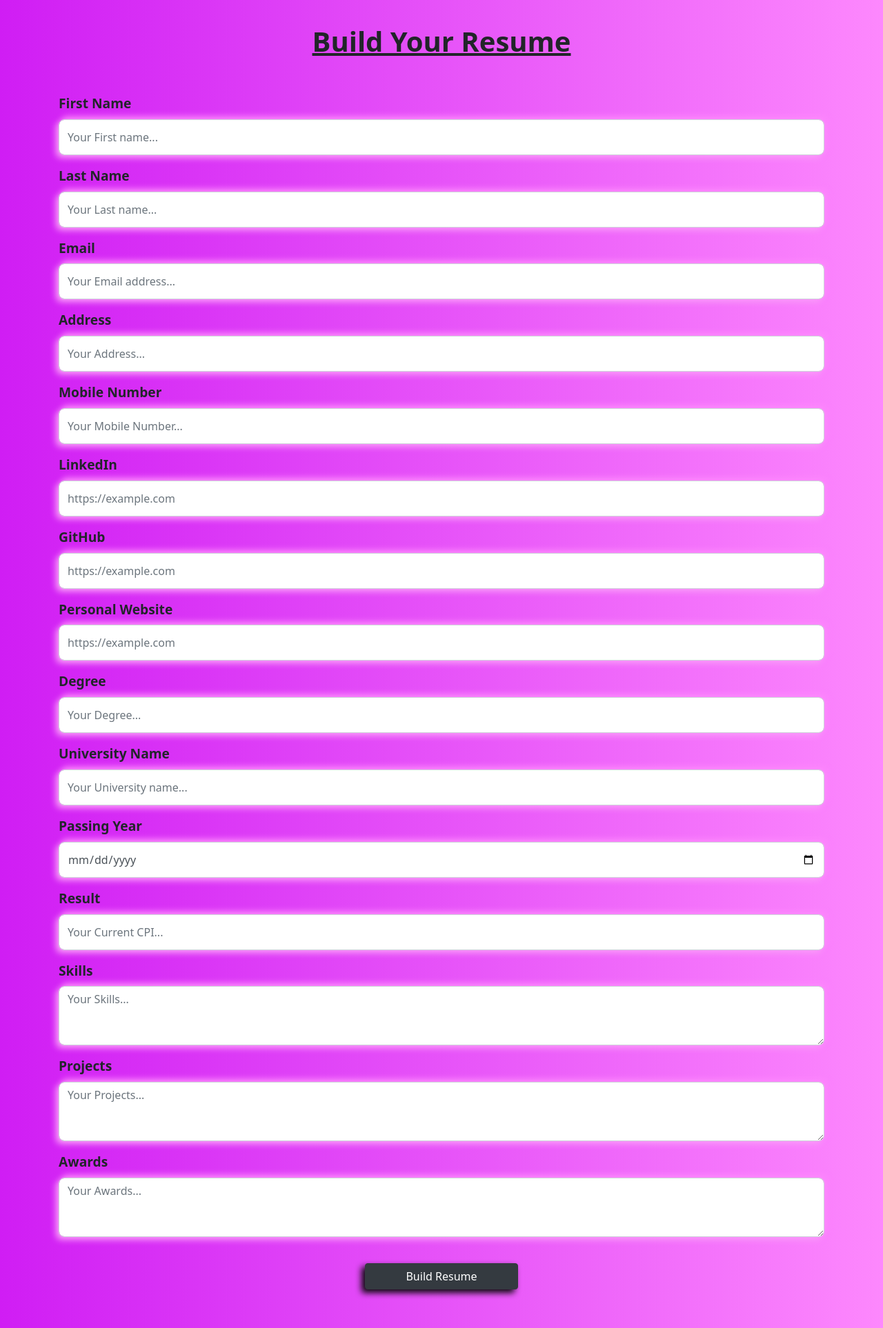
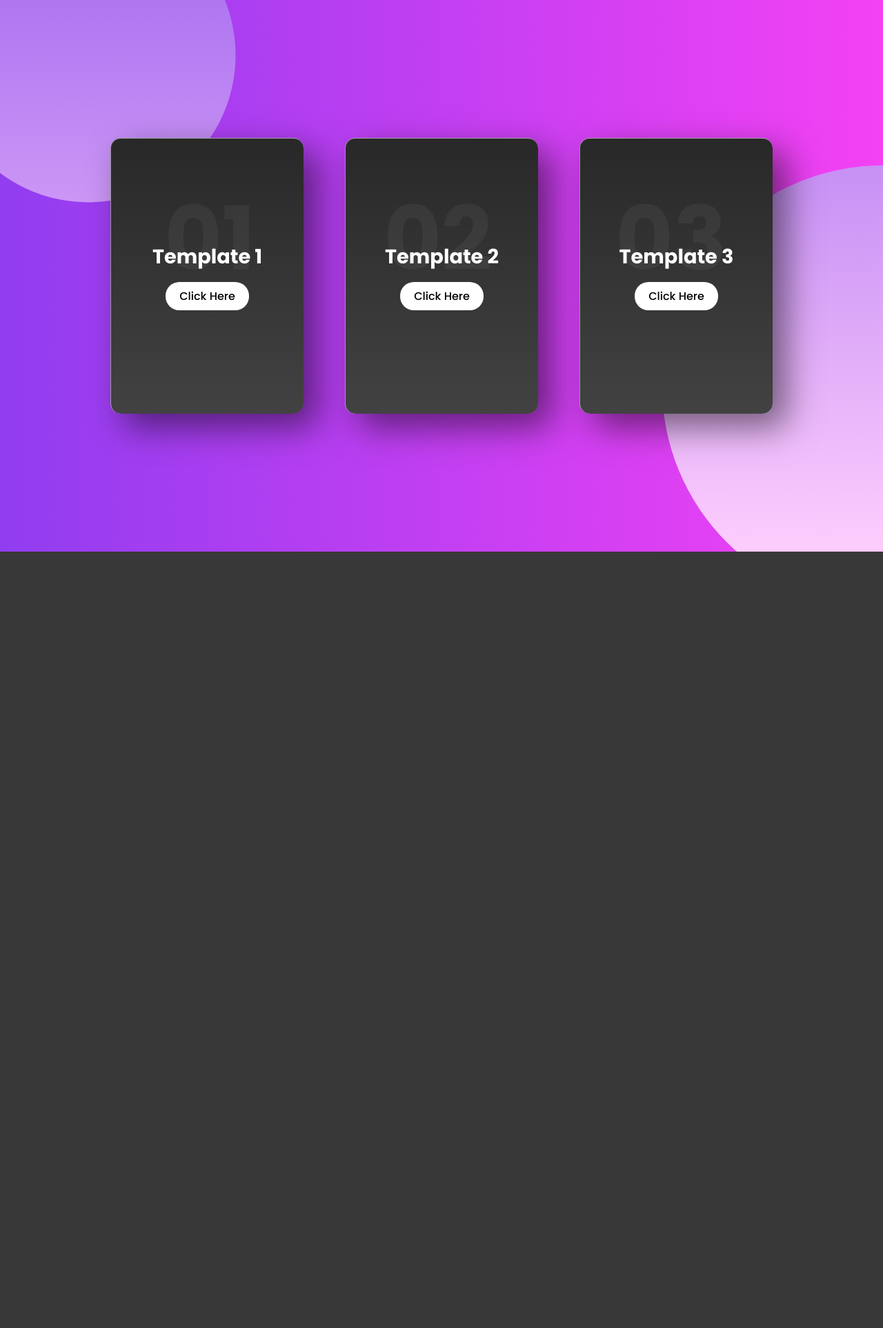
Before and after one commit to vcvedika/Student-Resume-Builder, a Django app: page /resumeGenerator/ in a window 1280 px wide. Shown: the whole page at 69% size. After the commit the page ends 800 px from the top, so only its background shows below. Run offline with Django 4.2, Linux system fonts and the light colour scheme; some libraries are stand-ins or nearby versions.

Commit message:
Added choose templates page

```diff
--- a/studentResumeBuilder/dashboard/templates/dashboard/dashboard.html
+++ b/studentResumeBuilder/dashboard/templates/dashboard/dashboard.html
@@ -41,7 +41,7 @@
         </div>
 
         <div class="create">
-            <button id="btn" class="btn btn-dark" onclick="location.href='{% url 'resume-form' %}'">Create your Resume</button>
+            <button id="btn" class="btn btn-dark" onclick="location.href='{% url 'choose-template' %}'">Create your Resume</button>
         </div>
 
         <div class="logout">
--- /dev/null
+++ b/studentResumeBuilder/resumeGenerator/static/resumeGenerator/cards.css
@@ -0,0 +1,106 @@
+@import url("https://fonts.googleapis.com/css?family=Poppins:200,300,400,500,600,700,800,900&display=swap");
+* {
+  margin: 0;
+  padding: 0;
+  box-sizing: border-box;
+  font-family: "Poppins", sans-serif;
+}
+body {
+  display: flex;
+  justify-content: center;
+  align-items: center;
+  min-height: 100vh;
+  background: linear-gradient(90deg, #913df0 0%,  #f441f4 100%);
+}
+body::before {
+    content: "";
+    position: absolute;
+    top: 0;
+    left: 0;
+    width: 100%;
+    height: 100%;
+    background: linear-gradient(#af76f1,  #fdcdfd );
+    clip-path: circle(30% at right 70%);
+}
+body::after {
+    content: "";
+    position: absolute;
+    top: 0;
+    left: 0;
+    width: 100%;
+    height: 100%;
+    background: linear-gradient(#af76f1,  #fdcdfd );
+    clip-path: circle(20% at 10% 10%);
+}
+.container {
+  position: relative;
+  display: flex;
+  justify-content: center;
+  align-items: center;
+  max-width: 1200px;
+  flex-wrap: wrap;
+  z-index: 1;
+}
+.container .card {
+  position: relative;
+  width: 280px;
+  height: 400px;
+  margin: 30px;
+  box-shadow: 20px 20px 50px rgba(0, 0, 0, 0.5);
+  border-radius: 15px;
+  background: rgba(255, 255, 255, 0.1);
+  overflow: hiddens;
+  display: flex;
+  justify-content: center;
+  align-items: center;
+  border-top: 1px solid rgba(255, 255, 255, 0.5);
+  border-left: 1px solid rgba(255, 255, 255, 0.5);
+  backdrop-filter: blur(5px);
+  background: linear-gradient(360deg, #424242 0%,  #292829 100%);
+}
+.container .card .content {
+  padding: 20px;
+  text-align: center;
+  transform: translateY(0px);
+  opacity: 1;
+  transition: 0.5s;
+}
+.container .card:hover .content {
+  transform: translateY(0px);
+  opacity: 1;
+}
+.container .card .content h1 {
+  position: absolute;
+  top: -80px;
+  right: 30px;
+  font-size: 8em;
+  color: rgba(255, 255, 255, 0.05);
+  pointer-events: none;
+}
+.container .card .content h2 {
+  font-size: 1.8em;
+  color: #fff;
+  z-index: 1;
+}
+.container .card .content h3 {
+  font-size: 1.8em;
+  color: #fff;
+  z-index: 1;
+}
+.container .card .content p {
+  font-size: 1em;
+  color: #fff;
+  font-weight: 300;
+}
+.container .card .content a {
+  position: relative;
+  display: inline-block;
+  padding: 8px 20px;
+  margin-top: 15px;
+  background: #fff;
+  color: #000;
+  border-radius: 20px;
+  text-decoration: none;
+  font-weight: 500;
+  box-shadow: 0 5px 15px ();
+}
--- a/studentResumeBuilder/resumeGenerator/static/resumeGenerator/style.css
+++ b/studentResumeBuilder/resumeGenerator/static/resumeGenerator/style.css
@@ -3,11 +3,6 @@
     padding: 0;
     font-family: system-ui, -apple-system, BlinkMacSystemFont, 'Segoe UI', Roboto, Oxygen, Ubuntu, Cantarell, 'Open Sans', 'Helvetica Neue', sans-serif;
 }
-
-body {
-    background-image: linear-gradient(270deg, #fd88fd 0%, #d01df4 100%);
-}
-
 
 .form-group label {
     font-size: larger;
@@ -18,7 +13,6 @@ body {
     height: 6.5vh;
     background-blend-mode: multiply;
     background-repeat: no-repeat;
-    box-shadow: -4px 4px 10px  #f99af9, 4px -4px 10px #fd87fd;
 }
 
 #btn {
--- /dev/null
+++ b/studentResumeBuilder/resumeGenerator/static/resumeGenerator/vanillaTilt.js
@@ -0,0 +1,533 @@
+var VanillaTilt = (function () {
+    "use strict";
+    class VanillaTilt {
+      constructor(element, settings = {}) {
+        if (!(element instanceof Node)) {
+          throw (
+            "Can't initialize VanillaTilt because " + element + " is not a Node."
+          );
+        }
+        this.width = null;
+        this.height = null;
+        this.clientWidth = null;
+        this.clientHeight = null;
+        this.left = null;
+        this.top = null;
+        this.gammazero = null;
+        this.betazero = null;
+        this.lastgammazero = null;
+        this.lastbetazero = null;
+
+        this.transitionTimeout = null;
+        this.updateCall = null;
+        this.event = null;
+
+        this.updateBind = this.update.bind(this);
+        this.resetBind = this.reset.bind(this);
+
+        this.element = element;
+        this.settings = this.extendSettings(settings);
+
+        this.reverse = this.settings.reverse ? -1 : 1;
+        this.glare = VanillaTilt.isSettingTrue(this.settings.glare);
+        this.glarePrerender = VanillaTilt.isSettingTrue(
+          this.settings["glare-prerender"]
+        );
+        this.fullPageListening = VanillaTilt.isSettingTrue(
+          this.settings["full-page-listening"]
+        );
+        this.gyroscope = VanillaTilt.isSettingTrue(this.settings.gyroscope);
+        this.gyroscopeSamples = this.settings.gyroscopeSamples;
+
+        this.elementListener = this.getElementListener();
+
+        if (this.glare) {
+          this.prepareGlare();
+        }
+
+        if (this.fullPageListening) {
+          this.updateClientSize();
+        }
+
+        this.addEventListeners();
+        this.reset();
+        this.updateInitialPosition();
+      }
+
+      static isSettingTrue(setting) {
+        return setting === "" || setting === true || setting === 1;
+      }
+      getElementListener() {
+        if (this.fullPageListening) {
+          return window.document;
+        }
+
+        if (typeof this.settings["mouse-event-element"] === "string") {
+          const mouseEventElement = document.querySelector(
+            this.settings["mouse-event-element"]
+          );
+
+          if (mouseEventElement) {
+            return mouseEventElement;
+          }
+        }
+
+        if (this.settings["mouse-event-element"] instanceof Node) {
+          return this.settings["mouse-event-element"];
+        }
+
+        return this.element;
+      }
+      addEventListeners() {
+        this.onMouseEnterBind = this.onMouseEnter.bind(this);
+        this.onMouseMoveBind = this.onMouseMove.bind(this);
+        this.onMouseLeaveBind = this.onMouseLeave.bind(this);
+        this.onWindowResizeBind = this.onWindowResize.bind(this);
+        this.onDeviceOrientationBind = this.onDeviceOrientation.bind(this);
+
+        this.elementListener.addEventListener(
+          "mouseenter",
+          this.onMouseEnterBind
+        );
+        this.elementListener.addEventListener(
+          "mouseleave",
+          this.onMouseLeaveBind
+        );
+        this.elementListener.addEventListener("mousemove", this.onMouseMoveBind);
+
+        if (this.glare || this.fullPageListening) {
+          window.addEventListener("resize", this.onWindowResizeBind);
+        }
+
+        if (this.gyroscope) {
+          window.addEventListener(
+            "deviceorientation",
+            this.onDeviceOrientationBind
+          );
+        }
+      }
+      removeEventListeners() {
+        this.elementListener.removeEventListener(
+          "mouseenter",
+          this.onMouseEnterBind
+        );
+        this.elementListener.removeEventListener(
+          "mouseleave",
+          this.onMouseLeaveBind
+        );
+        this.elementListener.removeEventListener(
+          "mousemove",
+          this.onMouseMoveBind
+        );
+
+        if (this.gyroscope) {
+          window.removeEventListener(
+            "deviceorientation",
+            this.onDeviceOrientationBind
+          );
+        }
+
+        if (this.glare || this.fullPageListening) {
+          window.removeEventListener("resize", this.onWindowResizeBind);
+        }
+      }
+
+      destroy() {
+        clearTimeout(this.transitionTimeout);
+        if (this.updateCall !== null) {
+          cancelAnimationFrame(this.updateCall);
+        }
+
+        this.reset();
+
+        this.removeEventListeners();
+        this.element.vanillaTilt = null;
+        delete this.element.vanillaTilt;
+
+        this.element = null;
+      }
+
+      onDeviceOrientation(event) {
+        if (event.gamma === null || event.beta === null) {
+          return;
+        }
+
+        this.updateElementPosition();
+
+        if (this.gyroscopeSamples > 0) {
+          this.lastgammazero = this.gammazero;
+          this.lastbetazero = this.betazero;
+
+          if (this.gammazero === null) {
+            this.gammazero = event.gamma;
+            this.betazero = event.beta;
+          } else {
+            this.gammazero = (event.gamma + this.lastgammazero) / 2;
+            this.betazero = (event.beta + this.lastbetazero) / 2;
+          }
+
+          this.gyroscopeSamples -= 1;
+        }
+
+        const totalAngleX =
+          this.settings.gyroscopeMaxAngleX - this.settings.gyroscopeMinAngleX;
+        const totalAngleY =
+          this.settings.gyroscopeMaxAngleY - this.settings.gyroscopeMinAngleY;
+
+        const degreesPerPixelX = totalAngleX / this.width;
+        const degreesPerPixelY = totalAngleY / this.height;
+
+        const angleX =
+          event.gamma - (this.settings.gyroscopeMinAngleX + this.gammazero);
+        const angleY =
+          event.beta - (this.settings.gyroscopeMinAngleY + this.betazero);
+
+        const posX = angleX / degreesPerPixelX;
+        const posY = angleY / degreesPerPixelY;
+
+        if (this.updateCall !== null) {
+          cancelAnimationFrame(this.updateCall);
+        }
+
+        this.event = {
+          clientX: posX + this.left,
+          clientY: posY + this.top,
+        };
+
+        this.updateCall = requestAnimationFrame(this.updateBind);
+      }
+
+      onMouseEnter() {
+        this.updateElementPosition();
+        this.element.style.willChange = "transform";
+        this.setTransition();
+      }
+
+      onMouseMove(event) {
+        if (this.updateCall !== null) {
+          cancelAnimationFrame(this.updateCall);
+        }
+
+        this.event = event;
+        this.updateCall = requestAnimationFrame(this.updateBind);
+      }
+
+      onMouseLeave() {
+        this.setTransition();
+
+        if (this.settings.reset) {
+          requestAnimationFrame(this.resetBind);
+        }
+      }
+
+      reset() {
+        this.event = {
+          clientX: this.left + this.width / 2,
+          clientY: this.top + this.height / 2,
+        };
+
+        if (this.element && this.element.style) {
+          this.element.style.transform =
+            `perspective(${this.settings.perspective}px) ` +
+            `rotateX(0deg) ` +
+            `rotateY(0deg) ` +
+            `scale3d(1, 1, 1)`;
+        }
+
+        this.resetGlare();
+      }
+
+      resetGlare() {
+        if (this.glare) {
+          this.glareElement.style.transform =
+            "rotate(180deg) translate(-50%, -50%)";
+          this.glareElement.style.opacity = "0";
+        }
+      }
+
+      updateInitialPosition() {
+        if (this.settings.startX === 0 && this.settings.startY === 0) {
+          return;
+        }
+
+        this.onMouseEnter();
+
+        if (this.fullPageListening) {
+          this.event = {
+            clientX:
+              ((this.settings.startX + this.settings.max) /
+                (2 * this.settings.max)) *
+              this.clientWidth,
+            clientY:
+              ((this.settings.startY + this.settings.max) /
+                (2 * this.settings.max)) *
+              this.clientHeight,
+          };
+        } else {
+          this.event = {
+            clientX:
+              this.left +
+              ((this.settings.startX + this.settings.max) /
+                (2 * this.settings.max)) *
+                this.width,
+            clientY:
+              this.top +
+              ((this.settings.startY + this.settings.max) /
+                (2 * this.settings.max)) *
+                this.height,
+          };
+        }
+
+        let backupScale = this.settings.scale;
+        this.settings.scale = 1;
+        this.update();
+        this.settings.scale = backupScale;
+        this.resetGlare();
+      }
+
+      getValues() {
+        let x, y;
+
+        if (this.fullPageListening) {
+          x = this.event.clientX / this.clientWidth;
+          y = this.event.clientY / this.clientHeight;
+        } else {
+          x = (this.event.clientX - this.left) / this.width;
+          y = (this.event.clientY - this.top) / this.height;
+        }
+
+        x = Math.min(Math.max(x, 0), 1);
+        y = Math.min(Math.max(y, 0), 1);
+
+        let tiltX = (
+          this.reverse *
+          (this.settings.max - x * this.settings.max * 2)
+        ).toFixed(2);
+        let tiltY = (
+          this.reverse *
+          (y * this.settings.max * 2 - this.settings.max)
+        ).toFixed(2);
+        let angle =
+          Math.atan2(
+            this.event.clientX - (this.left + this.width / 2),
+            -(this.event.clientY - (this.top + this.height / 2))
+          ) *
+          (180 / Math.PI);
+
+        return {
+          tiltX: tiltX,
+          tiltY: tiltY,
+          percentageX: x * 100,
+          percentageY: y * 100,
+          angle: angle,
+        };
+      }
+
+      updateElementPosition() {
+        let rect = this.element.getBoundingClientRect();
+
+        this.width = this.element.offsetWidth;
+        this.height = this.element.offsetHeight;
+        this.left = rect.left;
+        this.top = rect.top;
+      }
+
+      update() {
+        let values = this.getValues();
+
+        this.element.style.transform =
+          "perspective(" +
+          this.settings.perspective +
+          "px) " +
+          "rotateX(" +
+          (this.settings.axis === "x" ? 0 : values.tiltY) +
+          "deg) " +
+          "rotateY(" +
+          (this.settings.axis === "y" ? 0 : values.tiltX) +
+          "deg) " +
+          "scale3d(" +
+          this.settings.scale +
+          ", " +
+          this.settings.scale +
+          ", " +
+          this.settings.scale +
+          ")";
+
+        if (this.glare) {
+          this.glareElement.style.transform = `rotate(${values.angle}deg) translate(-50%, -50%)`;
+          this.glareElement.style.opacity = `${
+            (values.percentageY * this.settings["max-glare"]) / 100
+          }`;
+        }
+
+        this.element.dispatchEvent(
+          new CustomEvent("tiltChange", {
+            detail: values,
+          })
+        );
+
+        this.updateCall = null;
+      }
+      prepareGlare() {
+        // If option pre-render is enabled we assume all html/css is present for an optimal glare effect.
+        if (!this.glarePrerender) {
+          // Create glare element
+          const jsTiltGlare = document.createElement("div");
+          jsTiltGlare.classList.add("js-tilt-glare");
+
+          const jsTiltGlareInner = document.createElement("div");
+          jsTiltGlareInner.classList.add("js-tilt-glare-inner");
+
+          jsTiltGlare.appendChild(jsTiltGlareInner);
+          this.element.appendChild(jsTiltGlare);
+        }
+
+        this.glareElementWrapper = this.element.querySelector(".js-tilt-glare");
+        this.glareElement = this.element.querySelector(".js-tilt-glare-inner");
+
+        if (this.glarePrerender) {
+          return;
+        }
+
+        Object.assign(this.glareElementWrapper.style, {
+          position: "absolute",
+          top: "0",
+          left: "0",
+          width: "100%",
+          height: "100%",
+          overflow: "hidden",
+          "pointer-events": "none",
+        });
+
+        Object.assign(this.glareElement.style, {
+          position: "absolute",
+          top: "50%",
+          left: "50%",
+          "pointer-events": "none",
+          "background-image": `linear-gradient(0deg, rgba(255,255,255,0) 0%, rgba(255,255,255,1) 100%)`,
+          transform: "rotate(180deg) translate(-50%, -50%)",
+          "transform-origin": "0% 0%",
+          opacity: "0",
+        });
+
+        this.updateGlareSize();
+      }
+
+      updateGlareSize() {
+        if (this.glare) {
+          const glareSize =
+            (this.element.offsetWidth > this.element.offsetHeight
+              ? this.element.offsetWidth
+              : this.element.offsetHeight) * 2;
+
+          Object.assign(this.glareElement.style, {
+            width: `${glareSize}px`,
+            height: `${glareSize}px`,
+          });
+        }
+      }
+
+      updateClientSize() {
+        this.clientWidth =
+          window.innerWidth ||
+          document.documentElement.clientWidth ||
+          document.body.clientWidth;
+
+        this.clientHeight =
+          window.innerHeight ||
+          document.documentElement.clientHeight ||
+          document.body.clientHeight;
+      }
+
+      onWindowResize() {
+        this.updateGlareSize();
+        this.updateClientSize();
+      }
+
+      setTransition() {
+        clearTimeout(this.transitionTimeout);
+        this.element.style.transition =
+          this.settings.speed + "ms " + this.settings.easing;
+        if (this.glare)
+          this.glareElement.style.transition = `opacity ${this.settings.speed}ms ${this.settings.easing}`;
+
+        this.transitionTimeout = setTimeout(() => {
+          this.element.style.transition = "";
+          if (this.glare) {
+            this.glareElement.style.transition = "";
+          }
+        }, this.settings.speed);
+      }
+      extendSettings(settings) {
+        let defaultSettings = {
+          reverse: false,
+          max: 15,
+          startX: 0,
+          startY: 0,
+          perspective: 1000,
+          easing: "cubic-bezier(.03,.98,.52,.99)",
+          scale: 1,
+          speed: 300,
+          transition: true,
+          axis: null,
+          glare: false,
+          "max-glare": 1,
+          "glare-prerender": false,
+          "full-page-listening": false,
+          "mouse-event-element": null,
+          reset: true,
+          gyroscope: true,
+          gyroscopeMinAngleX: -45,
+          gyroscopeMaxAngleX: 45,
+          gyroscopeMinAngleY: -45,
+          gyroscopeMaxAngleY: 45,
+          gyroscopeSamples: 10,
+        };
+
+        let newSettings = {};
+        for (var property in defaultSettings) {
+          if (property in settings) {
+            newSettings[property] = settings[property];
+          } else if (this.element.hasAttribute("data-tilt-" + property)) {
+            let attribute = this.element.getAttribute("data-tilt-" + property);
+            try {
+              newSettings[property] = JSON.parse(attribute);
+            } catch (e) {
+              newSettings[property] = attribute;
+            }
+          } else {
+            newSettings[property] = defaultSettings[property];
+          }
+        }
+
+        return newSettings;
+      }
+
+      static init(elements, settings) {
+        if (elements instanceof Node) {
+          elements = [elements];
+        }
+
+        if (elements instanceof NodeList) {
+          elements = [].slice.call(elements);
+        }
+
+        if (!(elements instanceof Array)) {
+          return;
+        }
+
+        elements.forEach((element) => {
+          if (!("vanillaTilt" in element)) {
+            element.vanillaTilt = new VanillaTilt(element, settings);
+          }
+        });
+      }
+    }
+
+    if (typeof document !== "undefined") {
+      window.VanillaTilt = VanillaTilt;
+      VanillaTilt.init(document.querySelectorAll("[data-tilt]"));
+    }
+
+    return VanillaTilt;
+  })();
--- /dev/null
+++ b/studentResumeBuilder/resumeGenerator/templates/resumeGenerator/chooseTemplate.html
@@ -0,0 +1,55 @@
+{% load static %}
+<!DOCTYPE html>
+<html lang="en">
+  <head>
+    <meta charset="UTF-8" />
+    <meta http-equiv="X-UA-Compatible" content="IE=edge" />
+    <meta name="viewport" content="width=device-width, initial-scale=1.0" />
+    <title>Choose Your Template</title>
+    <link rel="stylesheet" href="{% static 'resumeGenerator/cards.css' %}"/>
+  </head>
+  <body>
+    <div class="container">
+      <div class="card">
+        <div class="content">
+          <h1>01</h1>
+          <h2>Template 1</h2>
+          <p>
+          </p>
+          <a href="{% url 'resume-form' %}">Click Here</a>
+        </div>
+      </div>
+      <div class="card">
+        <div class="content">
+          <h1>02</h1>
+          <h2>Template 2</h2>
+          <p>
+          </p>
+          <a href="{% url 'resume-form' %}">Click Here</a>
+        </div>
+      </div>
+      <div class="card">
+        <div class="content">
+          <h1>03</h1>
+          <h2>Template 3</h2>
+          <p>
+          </p>
+          <a href="{% url 'resume-form' %}">Click Here</a>
+        </div>
+      </div>
+      <br />
+    </div>
+    <script
+      type="text/javascript"
+      src="{% static 'resumeGenerator/vanillaTilt.js' %}"
+    ></script>
+    <script>
+      VanillaTilt.init(document.querySelectorAll(".card"), {
+        max: 25,
+        speed: 400,
+        glare: true,
+        "max-glare": 1,
+      });
+    </script>
+  </body>
+</html>
--- a/studentResumeBuilder/resumeGenerator/urls.py
+++ b/studentResumeBuilder/resumeGenerator/urls.py
@@ -2,5 +2,6 @@ from django.urls import path
 from . import views
 
 urlpatterns = [
-    path('', views.resume_form, name='resume-form')
+    path('', views.choose_template, name='choose-template'),
+    path('form/', views.resume_form, name='resume-form')
 ]
--- a/studentResumeBuilder/resumeGenerator/views.py
+++ b/studentResumeBuilder/resumeGenerator/views.py
@@ -4,3 +4,6 @@ from django.shortcuts import render
 
 def resume_form(request):
     return render(request, 'resumeGenerator/input.html')
+
+def choose_template(request):
+    return render(request, 'resumeGenerator/chooseTemplate.html')
```
Also changed, not shown: studentResumeBuilder/students/static/students/style.css (line endings or trailing spaces).
